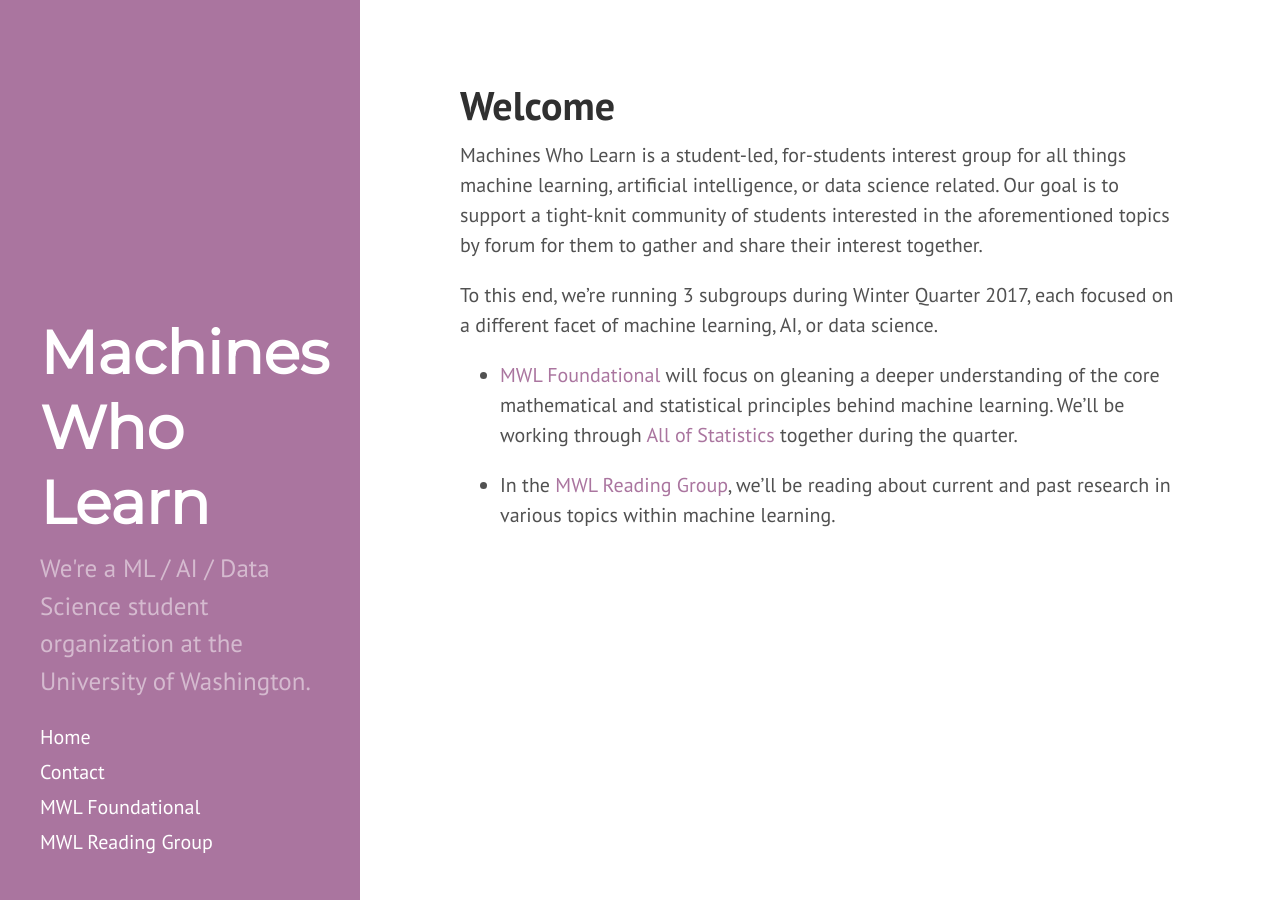
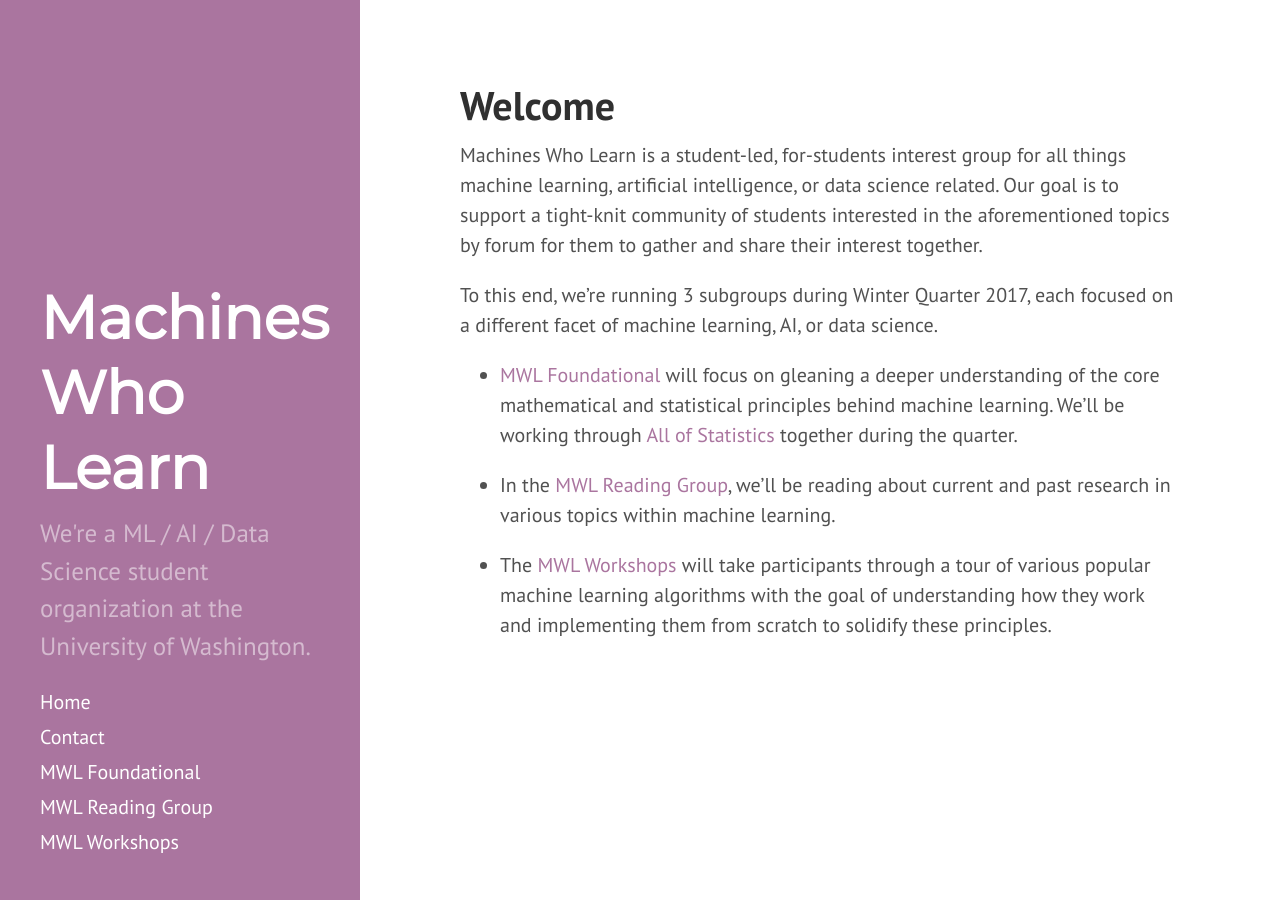
Before and after one commit to MachinesWhoLearn/machineswholearn.github.io, a Jekyll site: the page built from index.md, in a window 1280 px wide. Built offline with Jekyll 4.4.1, drawn with Linux system fonts in a browser that asks for light colours.

Commit message:
add some info about mwl workshops

```diff
--- a/index.md
+++ b/index.md
@@ -17,5 +17,10 @@ principles behind machine learning. We'll be working through
 [All of Statistics](http://www.stat.cmu.edu/~larry/all-of-statistics/) together
 during the quarter.
 
-- In the [MWL Reading Group]({{ base }}/read_ml), we'll be reading about current
+- In the [MWL Reading Group]({{ base }}/mwl_reading_group), we'll be reading about current
   and past research in various topics within machine learning.
+
+- The [MWL Workshops]({{ base }}/mwl_workshops) will take participants through a
+  tour of various popular machine learning algorithms with the goal of
+  understanding how they work and implementing them from scratch to solidify
+  these principles.
```
Also changed, not shown: mwl_foundational.md (+3 -1 lines), mwl_reading_group.md (renamed from read_ml.md, +3 -1 lines), mwl_workshops.md (added, +47 -0 lines).
